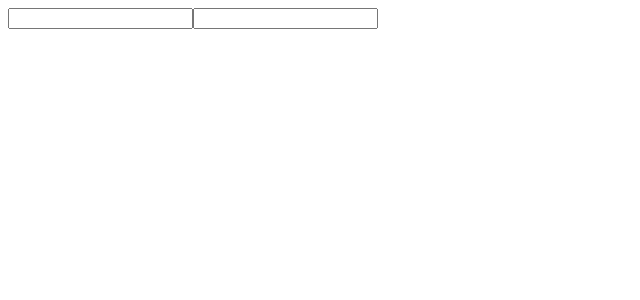
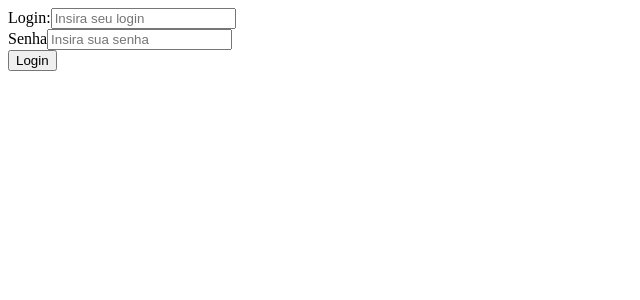
Before and after one commit to arthurlba1/SalvusSupport, a React (Create React App) app in the folder support-app-client/: page /SignIn in a window 1280 px wide. Shown: the top 300 px of the page, without its empty margins (0-640 px from the left). Built offline with nearby package versions, Linux system fonts and the light colour scheme.

Commit message:
login function

```diff
--- a/support-app-client/src/components/auth/SignIn.js
+++ b/support-app-client/src/components/auth/SignIn.js
@@ -1,17 +1,47 @@
 import React, { Component } from 'react';
+import methods from './../../service.js';
 
+const INITIAL_STATE = {
+    login: '',
+    password: ''
+}
 export default class SignIn extends Component {
 
     constructor(props) {
         super(props);
+        this.state = INITIAL_STATE;
+    }
+    onChange = event => {
+        this.setState({ [event.target.name]: event.target.value });
+    };
+    loginUser = event =>{
+        let User = {
+            login: this.state.login,
+            password: this.state.password
+        }
+        methods.loginUser(User).then(res => {
+            res.json().then(data=>{
+                console.log(data)
+            })
+        });
     }
 
     render(){
         return (
             <div className="userLogin">
-                <input type="text" name="user"/>
-                <input type="text" name="password"/>
+                <div>
+                    <label name="user">Login:</label>
+                    <input type="text" name="login" value={this.state.login} onChange={this.onChange} placeholder = "Insira seu login"/>
+                </div>
+                <div>
+                    <label name="password">Senha</label>
+                    <input type="password" name="password" value={this.state.password} onChange={this.onChange} placeholder = "Insira sua senha"/>
+                </div>
+                <div>
+                    <button onClick={this.loginUser}>Login</button>
+                </div>
             </div>
+
         )
     }
 
--- a/support-app-client/src/components/auth/SignUp.js
+++ b/support-app-client/src/components/auth/SignUp.js
@@ -22,7 +22,6 @@ const INITIAL_STATE = {
     dataSpec: []
 
   };
-
 
 export default class SignUp extends Component {
 
@@ -96,7 +95,6 @@ export default class SignUp extends Component {
             displacement: this.state.displacement,
             avatar: null,
         }
-        console.log(User);
         methods.createUser(User).then(res => {
             console.log(res)
         });
--- a/support-app-client/src/service.js
+++ b/support-app-client/src/service.js
@@ -6,6 +6,9 @@
 const methods = {
     createUser: (user) =>{
         return fetch('http://localhost:3001/createUser', {headers: headers.headers, body: JSON.stringify(user), method: "POST"})
+    },
+    loginUser: (login) =>{
+        return fetch('http://localhost:3001/loginUser', {headers: headers.headers, body: JSON.stringify(login), method: "POST"})
     },
     getProfSpec: () => {
         return fetch('http://localhost:3001/getProfSpec', {headers: headers.headers,method: "GET"})
```
Also changed, not shown: 1 other file (tests, documents, lock files or other folders).
